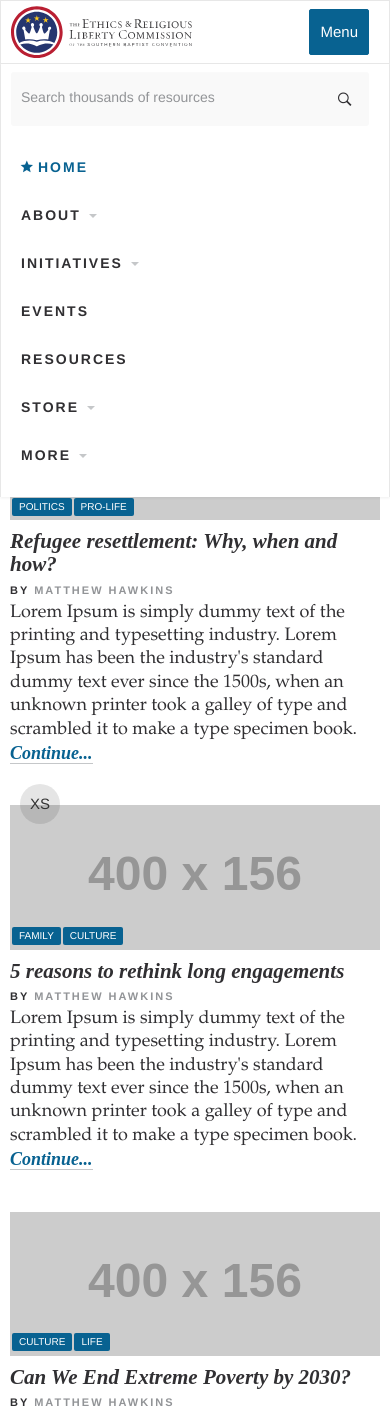
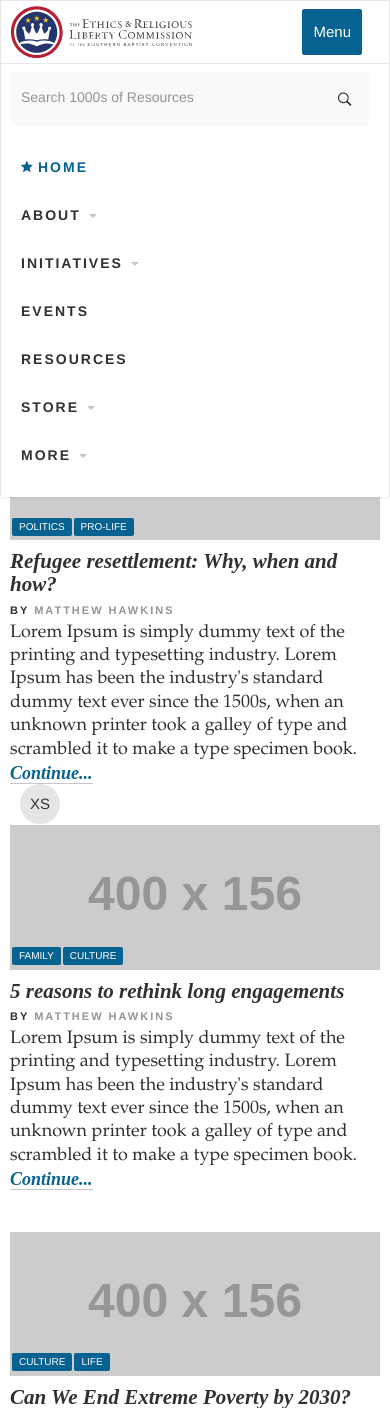
Before and after one commit to priestap/erlc, a PHP site: page /index.php in a window 390 px wide, after a click that opens the changed part; the page is wider, and only the part inside the window is pictured. Shown: the top 1408 px of that part. Run offline with PHP 8.4, Linux system fonts and the light colour scheme; grey boxes labelled with a size stand in for pictures from a placeholder-image service; some libraries are stand-ins or nearby versions; some web fonts are replaced.

Commit message:
fix myriad more nav mobile issues

```diff
--- a/includes/header.php
+++ b/includes/header.php
@@ -18,7 +18,7 @@
 		    	 <div class="nav navbar-nav navbar-right">
 		      	<form class="navbar-form navbar-left" role="search">
 			        <div class="form-group">
-			          <input type="search" class="form-control" placeholder="Search thousands of resources">
+			          <input type="search" class="form-control" placeholder="Search 1000s of Resources">
 			        </div>
 		      	</form>
 		      </div>
--- a/index.php
+++ b/index.php
@@ -77,19 +77,19 @@
 		   		<ul>
 			      <li data-target="#heroCarousel" data-slide-to="0" class="list-group-item active">
 			      	<h3><a href="">Navigating Through Cultural Confusion <span class="pipe"> | </span><span class="author">Matthew Hawkins</span></a></h3>
-			      	<p class="hidden-md">Lorem ipsum dolor sit amet, consetetur sadipscing elitr, sed diam nonumy eirmod tempor invidunt ut.</p>
+			      	<p class="hidden-sm">Lorem ipsum dolor sit amet, consetetur sadipscing elitr, sed diam nonumy eirmod tempor invidunt ut.</p>
 			      </li>
 			      <li data-target="#heroCarousel" data-slide-to="1" class="list-group-item">
 			      	<h3><a href="">Praying for the Persecuted Church:&nbsp;Nigeria <span class="pipe"> | </span><span class="author">Matthew Hawkins</span></a></h3>
-			      	<p class="hidden-md">Lorem ipsum dolor sit amet, consetetur sadipscing elitr, sed diam nonumy eirmod tempor invidunt ut.</p>
+			      	<p class="hidden-sm">Lorem ipsum dolor sit amet, consetetur sadipscing elitr, sed diam nonumy eirmod tempor invidunt ut.</p>
 			      </li>
 			      <li data-target="#heroCarousel" data-slide-to="2" class="list-group-item">
 			      	<h3><a href="">Together For the Gospel &rsquo;16 <span class="pipe"> | </span><span class="type">Event</span> <span class="pipe"> | </span><span class="place-time">Louisville, KY, April 12-14 2016</span></a></h3>
-			      	<p class="hidden-md">Lorem ipsum dolor sit amet, consetetur sadipscing elitr, sed diam nonumy eirmod tempor invidunt ut.</p>
+			      	<p class="hidden-sm">Lorem ipsum dolor sit amet, consetetur sadipscing elitr, sed diam nonumy eirmod tempor invidunt ut.</p>
 			      </li>
 			      <li data-target="#heroCarousel" data-slide-to="3" class="list-group-item">
 			      	<h3><a href="">Russell Moore Champions Religious Freedom in Little Sisters of the Poor Supreme Court Case <span class="pipe"> | </span><span class="type">Press</span></a></h3>
-			      	<p class="hidden-md">Lorem ipsum dolor sit amet, consetetur sadipscing elitr, sed diam nonumy eirmod tempor invidunt ut.</p>
+			      	<p class="hidden-sm">Lorem ipsum dolor sit amet, consetetur sadipscing elitr, sed diam nonumy eirmod tempor invidunt ut.</p>
 			      </li>
 
 			    </ul>
--- a/less/carousel.less
+++ b/less/carousel.less
@@ -1,6 +1,10 @@
 // ------------------------------------------------------ Carousel
 .carousel-inner-wrapper {
 	.make-md-column(8);
+	@media (max-width: @screen-xs-max) {
+		padding-left: 15px;
+		padding-right: 15px;
+	}
 }
 .carousel-fade {
 	.carousel-inner {
@@ -55,6 +59,14 @@
     	right: 5px !important;
     }
   }
+}
+#hero {
+	> .container {
+		@media (max-width: @screen-sm-max) {
+			width: 100%;
+			padding:0;
+		}
+	}
 }
 #heroCarousel {
 	@media (min-width: @screen-md-min) {
--- a/less/home.less
+++ b/less/home.less
@@ -3,11 +3,12 @@
 
 .home {
 	.navbar-right {
-		.make-md-column(3);
+		.make-md-column(4);
 		.make-lg-column(4);
 		padding-right:0;
-		@media (min-width: @screen-sm-min) and (max-width: @screen-sm-max) {
+		@media (max-width: @screen-sm-max) {
 			padding-left: 0;
+			padding-right:0;
 		}
 		@media (max-width: @screen-xs-max) {
 			padding-left: 10px;
--- a/less/navbar.less
+++ b/less/navbar.less
@@ -14,7 +14,7 @@
 	}
 }
 .site-header {
-	@media (max-width: @screen-xs-max) {
+	@media (max-width: @screen-sm-max) {
 		position: fixed;
 		top:0;
 		width: 100%;
@@ -24,29 +24,27 @@
 	}
 	.navbar-nav {
 
-		@media (min-width: @screen-sm-min) {
+		@media (min-width: @screen-md-min) {
 			margin-left: -11px;
 		}
 	}
 	.navbar {
 		margin-bottom: 0;
 		border-bottom: none;
-
-
 	}
 	.navbar-brand {
 		height: auto;
-		@media (max-width: @screen-xs-max) {
+		@media (max-width: @screen-sm-max) {
 			padding-top:5px;
 			padding-bottom: 5px;
 		}
-		@media (min-width: @screen-sm-min) {
+		@media (min-width: @screen-md-min) {
 			padding-top: 30px;
 		}
 	}
 	.navbar-header {
 		clear: left;
-		@media (max-width: @screen-xs-max) {
+		@media (max-width: @screen-sm-max) {
 			margin-right: -10px;
 			margin-left: -10px;
 		}
@@ -100,7 +98,7 @@
 					top: 2px;
 					font-size: 18px;
 					@media (min-width: @screen-sm-min) and (max-width: @screen-sm-max) {
-						right: 16px;
+						right: 0;
 					}
 				}
 			}
@@ -237,7 +235,7 @@
 	}
 }
 #header_wrap.sticky {
-	@media (min-width: @screen-sm-min) {
+	@media (min-width: @screen-md-min) {
 		position: fixed;
 		width: 100%;
 		z-index: 900;
@@ -250,11 +248,11 @@
 		padding-top:5px;
 		padding-bottom: 5px;
 		display: none;
-		@media (max-width: @screen-xs-max){
+		@media (max-width: @screen-sm-max){
 			display: block !important;
 		}
 	}
-	@media (min-width: @screen-sm-min) {
+	@media (min-width: @screen-md-min) {
 		.nav-item-home {
 			display: none;
 		}
@@ -393,6 +391,10 @@
 		background-color: @brand-primary;
 		border-color: @brand-primary !important;
 		color: #fff;
+		margin-right: 27px;
+		@media (min-width: @screen-sm-min) and (max-width: @screen-sm-max) {
+			margin-right: 10px;
+		}
 	}
 	.navbar-default .navbar-toggle:hover, .navbar-default .navbar-toggle:focus {
 		background-color: @brand-primary;
```
Also changed, not shown: css/theme.css.
